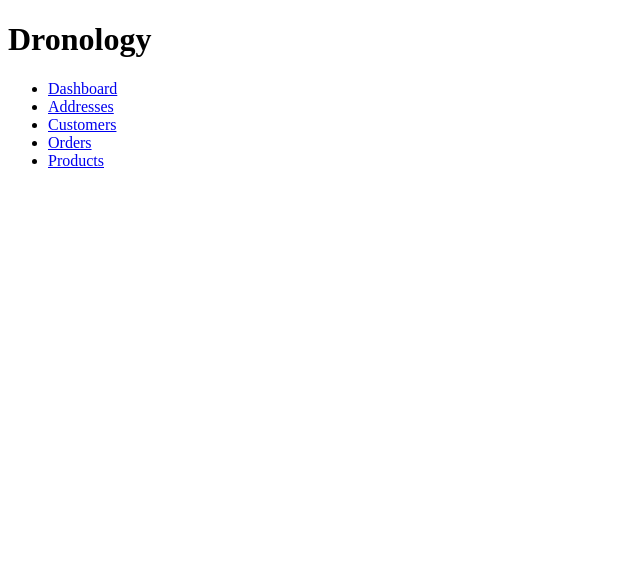
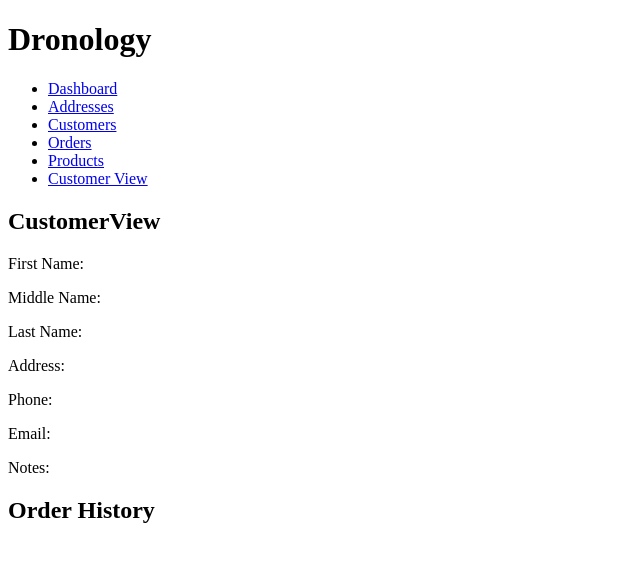
Before and after one commit to amex-bootcamp/final-capstone-client, a React (Create React App) app: page /CustomerView in a window 1280 px wide. Shown: the top 562 px of the page, without its empty margins (0-640 px from the left). Built offline with nearby package versions, Linux system fonts and the light colour scheme.

Commit message:
added route for CustomerView, created cards for customer details and order history

```diff
--- a/src/App.js
+++ b/src/App.js
@@ -1,6 +1,7 @@
 import { Switch, Route, Redirect } from "react-router-dom";
 import Navigation from "./components/Navigation/Navigation";
 import AddressesList from "./components/addresses/AddressesList";
+import CustomerView from "./components/customers/CustomerView";
 
 function App() {
   return (
@@ -14,7 +15,11 @@ function App() {
           <Route exact path="/addresses">
             <AddressesList />
           </Route>
+          <Route exact path="/CustomerView">
+            <CustomerView />
+          </Route>
         </Switch>
+
       </main>
     </>
   );
--- a/src/components/Navigation/Navigation.js
+++ b/src/components/Navigation/Navigation.js
@@ -21,6 +21,9 @@ class Navigation extends Component {
           <li>
             <Link to="/products">Products</Link>
           </li>
+          <li>
+            <Link to="/CustomerView"> Customer View</Link>
+          </li>
         </ul>
       </nav>
     );
--- a/src/components/customers/CustomerView.js
+++ b/src/components/customers/CustomerView.js
@@ -1,8 +1,52 @@
 import React, { Component } from "react";
+import { Card, Button, Container } from "react-bootstrap";
+
 
 class CustomerView extends Component {
+  state = {
+    // firstName: "",
+    // middleName: "",
+    // lastName: "",
+    // address: "",
+    // phone: "",
+    // email: "",
+    // notes: "",
+
+
+
+  };
+  componentDidMount(){
+
+  }
   render() {
-    return <div>CustomerView</div>;
+
+    return (
+      <section>
+         <h2>CustomerView</h2>
+    <div>
+      <Card>
+        <Card.Body>
+          <Card.Text>
+      <p>First Name: </p>
+      <p>Middle Name:</p>
+      <p>Last Name:</p>
+      <p>Address:</p>
+      <p>Phone:</p>
+      <p>Email:</p>
+      <p>Notes:</p>
+      </Card.Text>
+      </Card.Body>
+      </Card>
+      <Card>
+        <Card.Text>
+          <h2>Order History</h2>
+        </Card.Text>
+      </Card>
+    </div>
+      </section>
+
+    );
+
   }
 }
 
```
